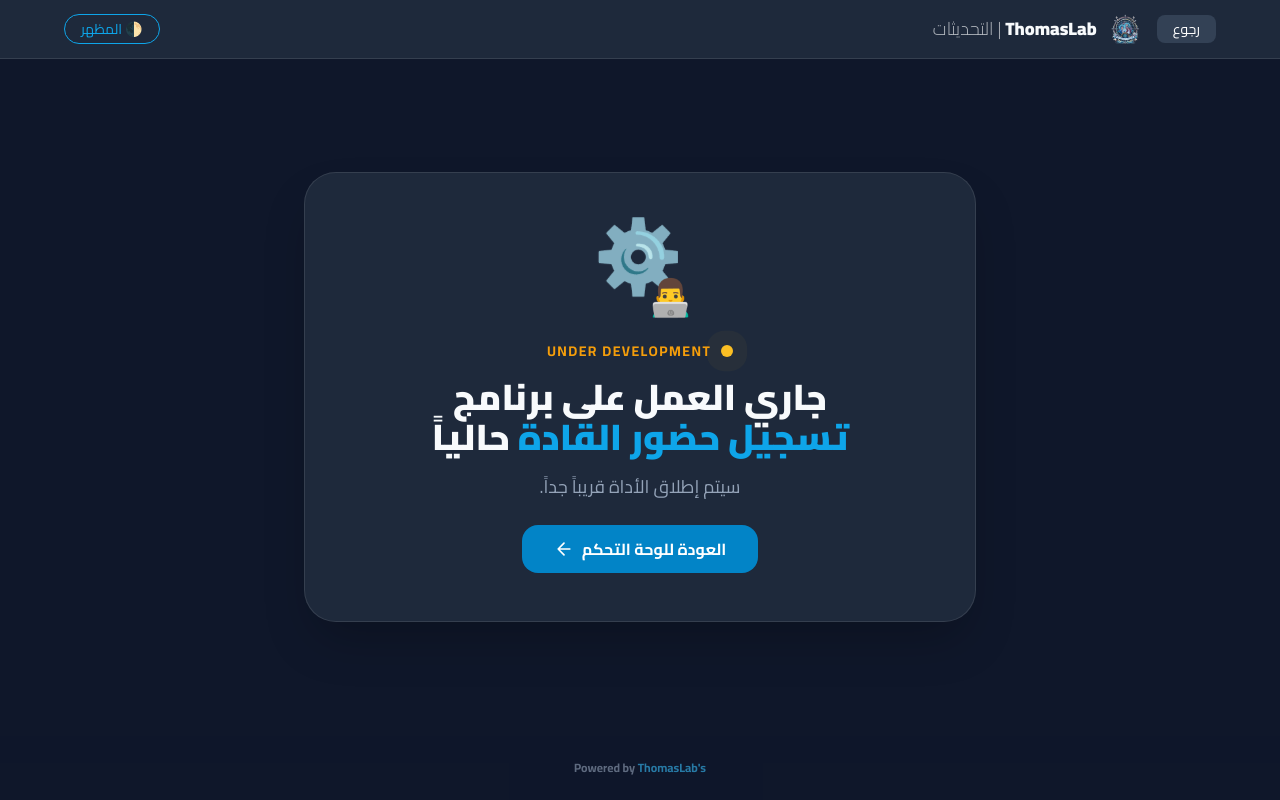
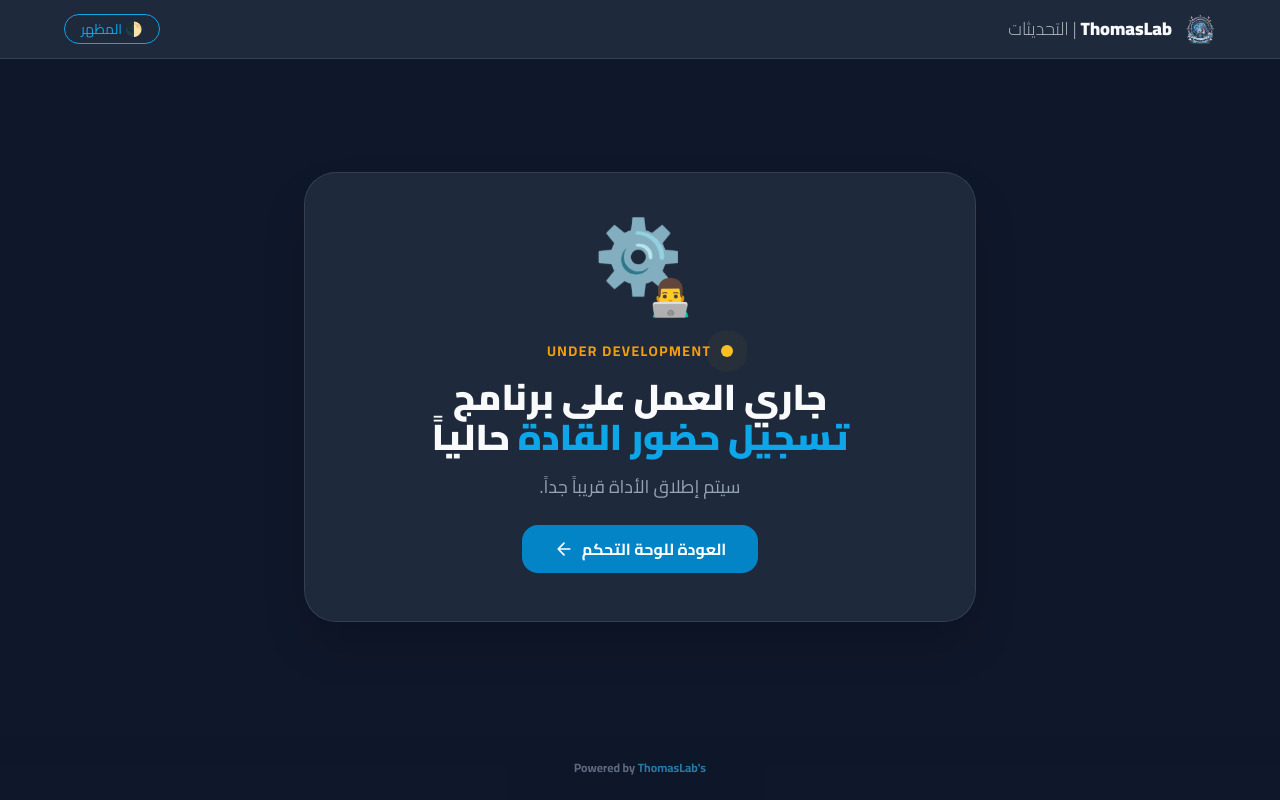
Before and after one commit to toeg03-stack/chmy, a plain HTML site: page coming.html in a window 1280 px wide. Drawn offline with nearby package versions, Linux system fonts and the light colour scheme.

Commit message:
Update coming.html

```diff
--- a/coming.html
+++ b/coming.html
@@ -92,7 +92,6 @@
 
     <header class="main-header">
         <div class="flex items-center">
-            <a href="javascript:history.back()" class="bg-slate-700 text-white px-4 py-1 rounded-lg text-sm ml-4 hover:bg-slate-600 transition">رجوع</a>
             <div class="flex items-center">
                 <img src="5.png" alt="Logo" class="h-8 ml-3">
                 <h1 class="text-lg font-black">ThomasLab <span class="font-light opacity-70">| التحديثات</span></h1>
```
